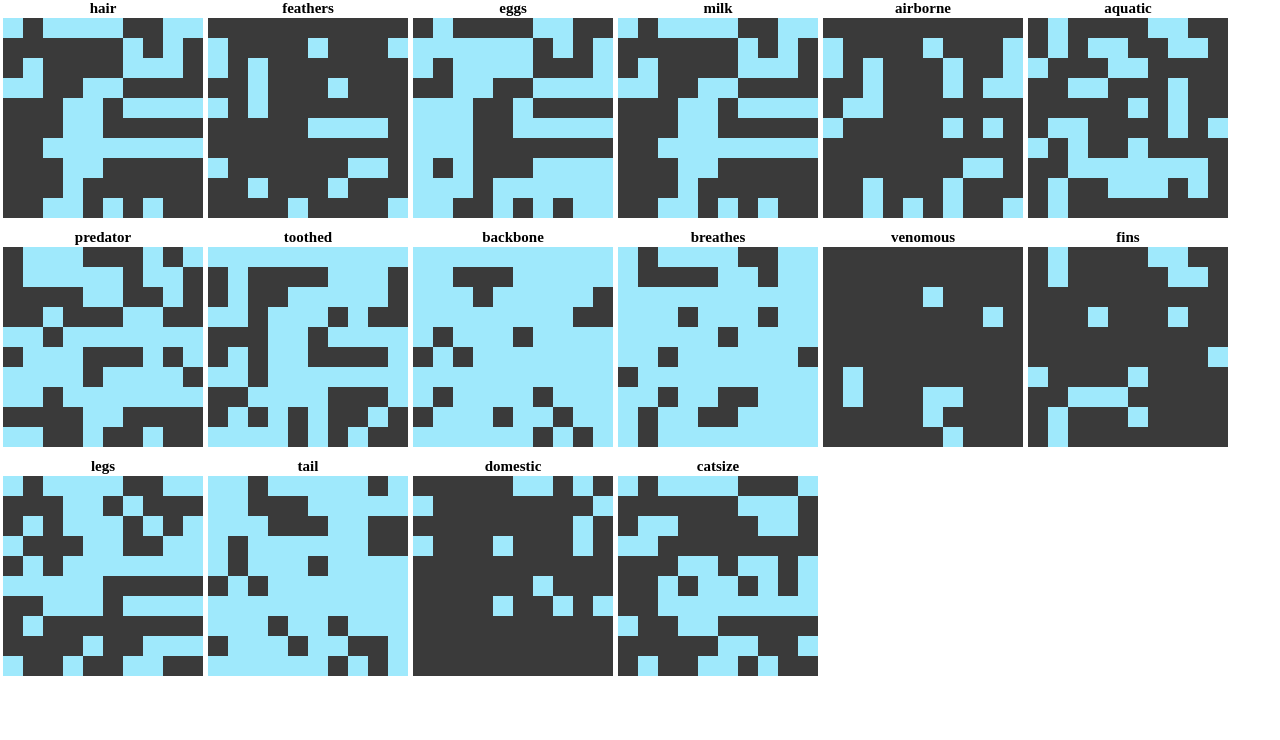
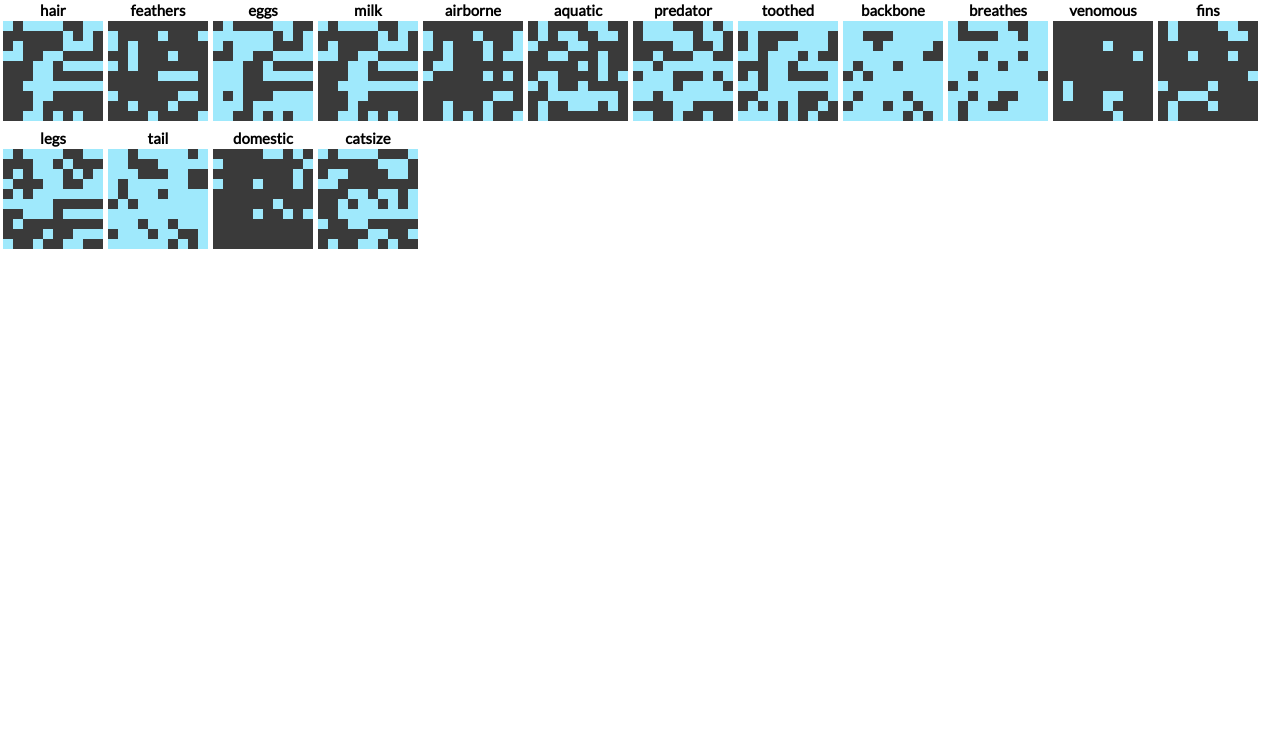
Before and after one commit to cktang88/viz-proj, a plain HTML site: page src/index.html in a window 1280 px wide. Shown: the part 60-800 px from the top of the page. Drawn offline with nearby package versions, Linux system fonts and the light colour scheme.

Commit message:
More refactor, use Lato font

```diff
--- a/src/index.html
+++ b/src/index.html
@@ -4,9 +4,11 @@
 		<meta charset='utf-8'>
 		<title>Data Viz Project</title>
 		<script type='text/javascript' src='https://d3js.org/d3.v5.min.js'></script>
-		<link rel="stylesheet" type="text/css" href="basictheme.css">
+		<!--<link rel="stylesheet" type="text/css" href="basictheme.css">-->
+		<link rel="stylesheet" type="text/css" href="//fonts.googleapis.com/css?family=Lato" />
 		<style>
 		* {
+			font-family: Lato;
 			padding: 0px;
 			margin: 0px;
 		}
--- a/src/index.js
+++ b/src/index.js
@@ -76,28 +76,25 @@ function loadData() {
         .catch(err => console.error(err))
 }
 
-// plot all
-function plot_it() {
-    standardizeData() // This is specific to the animal dataset, convert # legs to true/false value
+// function to plot each pixelLayer
+const plotPixelLayer = (attr) => {
+
+    // number of rows and columns
+    const rowcolNum = numberOfRowsCol(elements.length);
+    console.log(elements.length, rowcolNum);
 
     // user defined parameters
-    const width = 200,
-        height = 200,
+    const width = 100,
+        height = width,
         margin = 2.5,
         textPad = 20,
         pixelColor = "#9fe9fc", // color of each true pixel
         baseColor = "#3a3a3a"; // color of each false pixel
 
-    // number of rows and columns
-    const rowcolNum = numberOfRowsCol(elements.length),
-        layerScale = d3.scaleLinear().domain([0, rowcolNum]).rangeRound,
+    const layerScale = d3.scaleLinear().domain([0, rowcolNum]).rangeRound,
         xScale = layerScale([0, width]), // pixel width and X position
         yScale = layerScale([0, height]) // pixel height and Y position
 
-    console.log(elements.length, rowcolNum)
-
-    // function to plot each pixelLayer
-    const plotPixelLayer = (attr) => {
     const pixelLayer = d3.select('.container').append('svg')
         .attr('width', width)
         .attr('height', height + textPad)
@@ -121,6 +118,10 @@ function plot_it() {
         .attr("fill", (d) => d[attr] == "true" ? pixelColor : baseColor)
         .attr("class", `pixel ${attr}`)
 }
+
+// plot all
+function plot_it() {
+    standardizeData() // This is specific to the animal dataset, convert # legs to true/false value
 
     // plot a pixelLayer for each animal attribute
     Object.keys(elements[0]).forEach((key) => {
```
Lines whose indentation alone changed are shown as unchanged.
